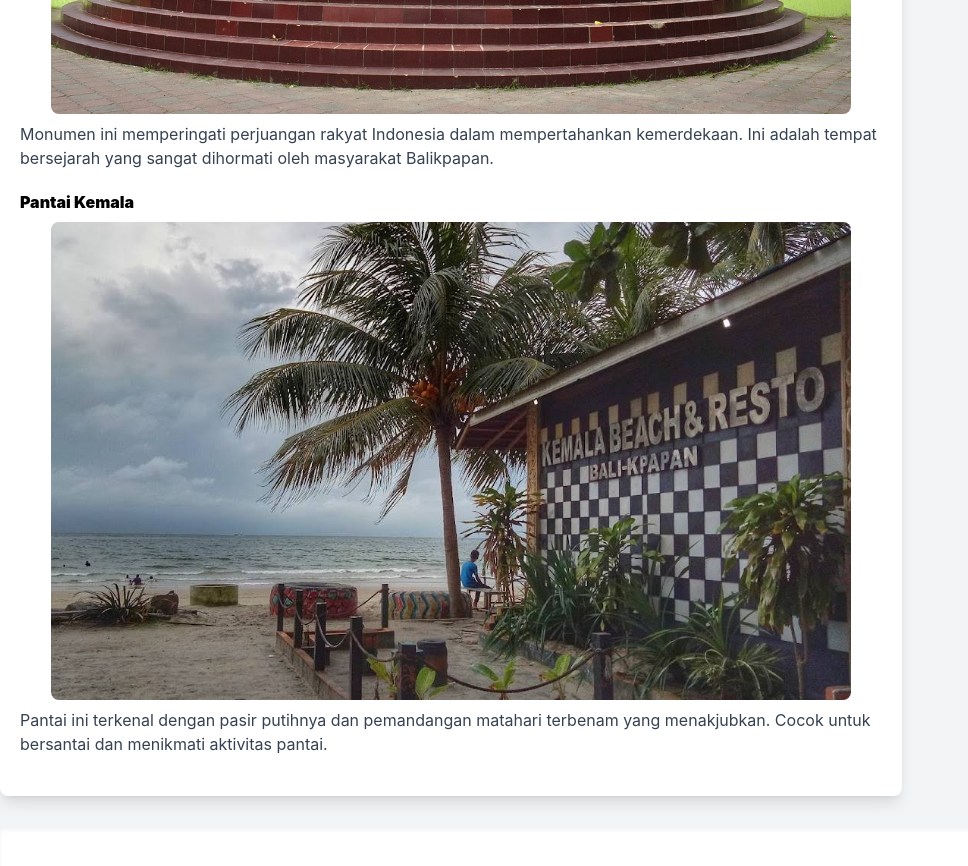
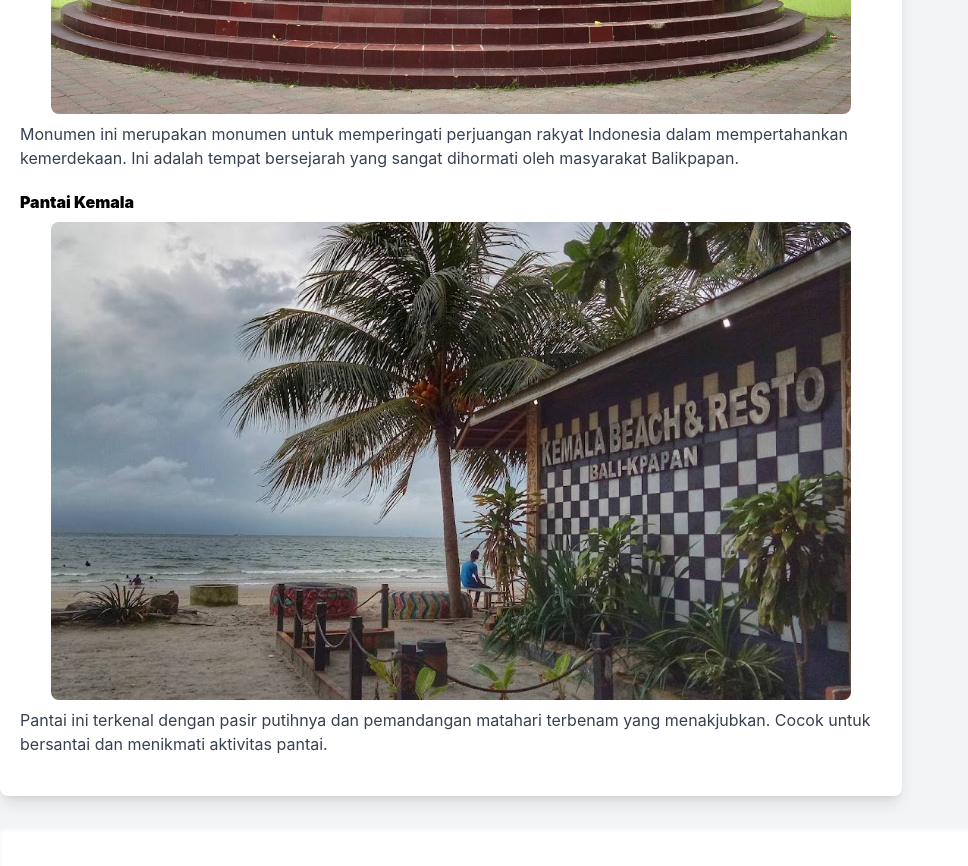
Before and after one commit to Ardi11221026/TugasBesarDesainWeb, a React (Create React App) app: page /balikpapan in a window 1280 px wide. Shown: the part 1820-2686 px from the top of the page, without its empty margins (0-968 px from the left). Built offline with nearby package versions, Linux system fonts and the light colour scheme.

Commit message:
test commit

```diff
--- a/src/components/Balikpapan1.jsx
+++ b/src/components/Balikpapan1.jsx
@@ -45,7 +45,7 @@
                   title: "Monumen Perjuangan Rakyat",
                   imgSrc: "img/monumen perjuangan balikpapan.jpg",
                   description:
-                    "Monumen ini memperingati perjuangan rakyat Indonesia dalam mempertahankan kemerdekaan. Ini adalah tempat bersejarah yang sangat dihormati oleh masyarakat Balikpapan.",
+                    "Monumen ini merupakan monumen untuk memperingati perjuangan rakyat Indonesia dalam mempertahankan kemerdekaan. Ini adalah tempat bersejarah yang sangat dihormati oleh masyarakat Balikpapan.",
                 },
                 {
                   title: "Pantai Kemala",
```
